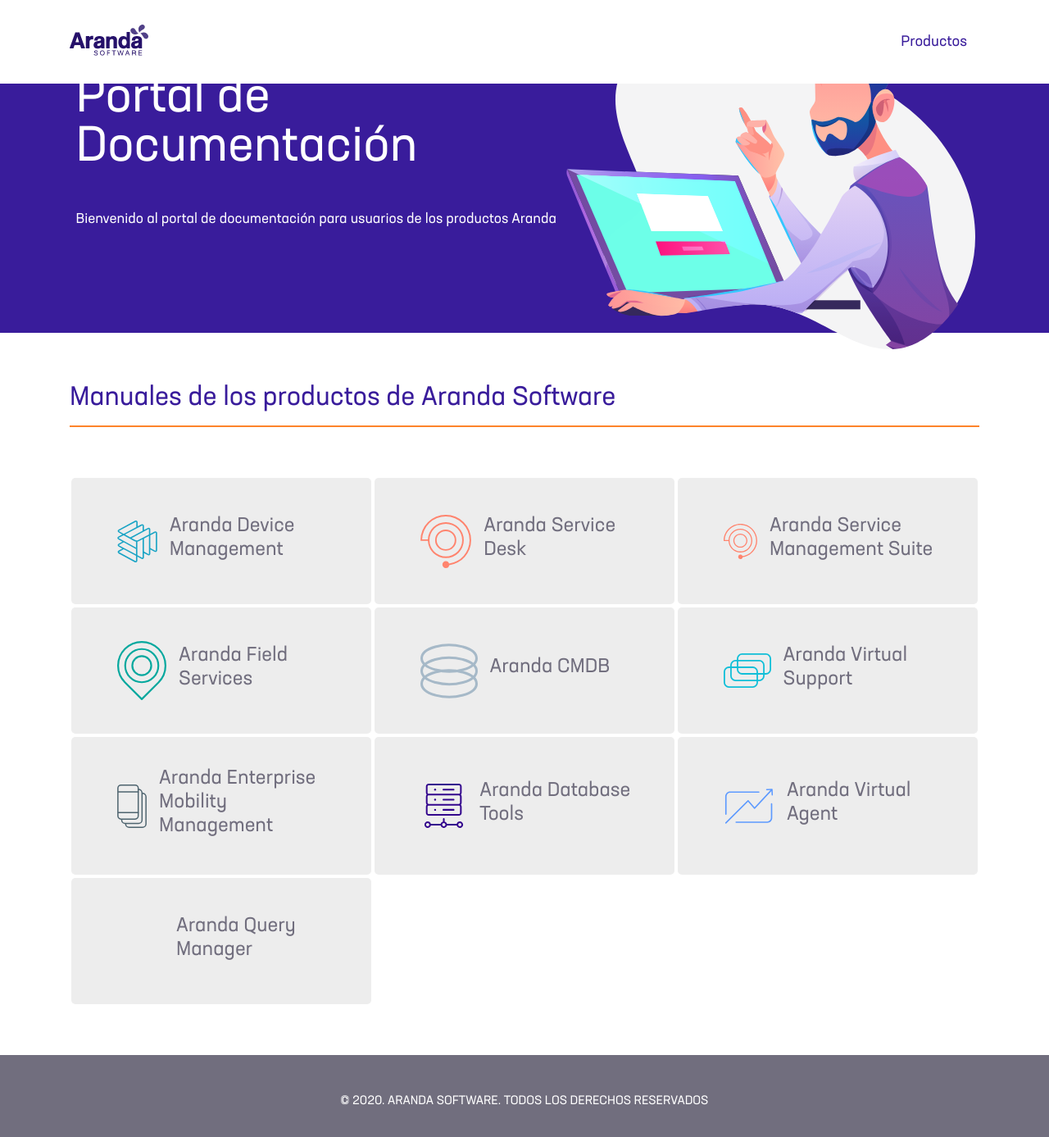
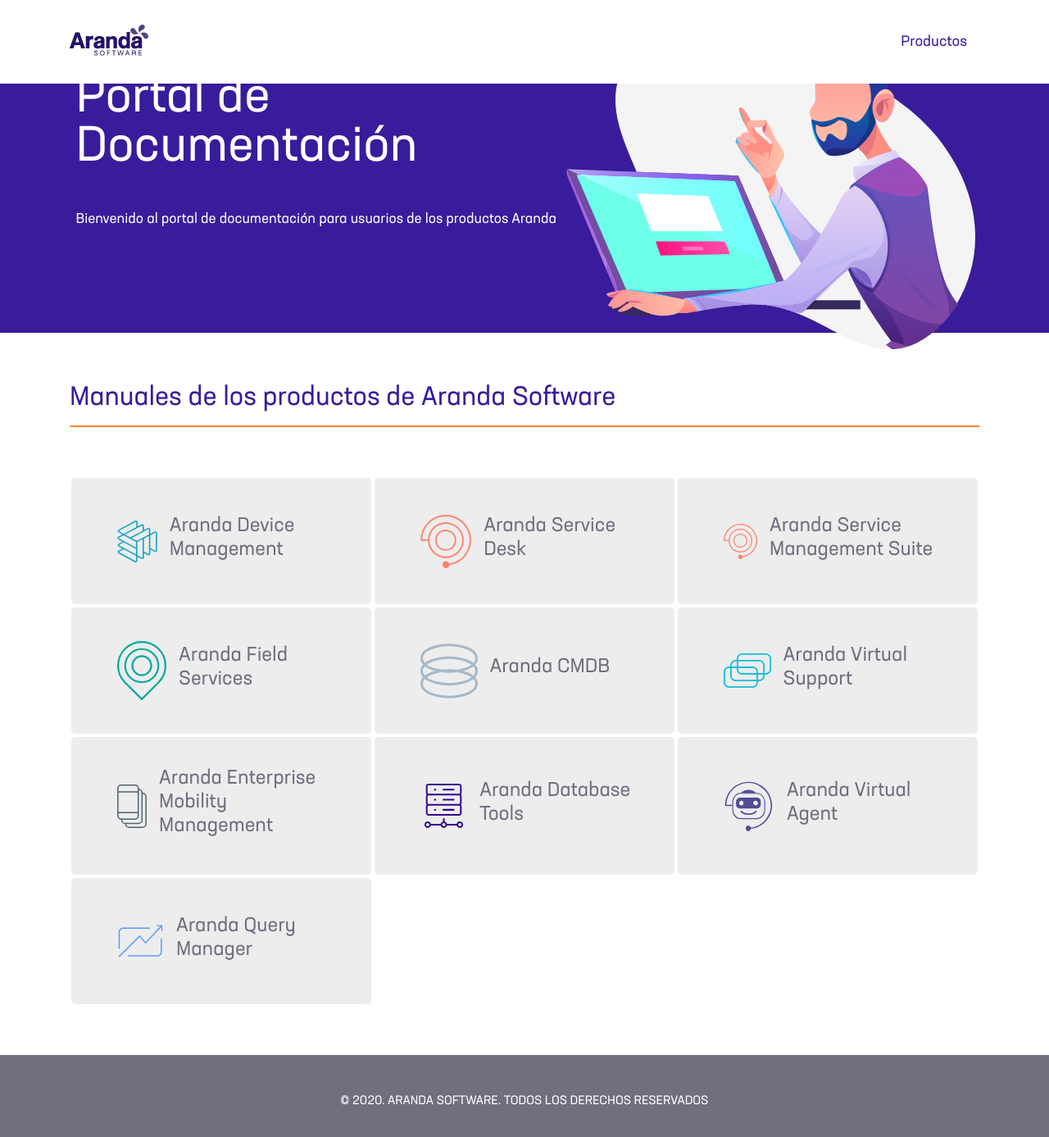
Before and after one commit to aranda-docs/aranda-docs-theme, a Jekyll site: the page built from index.md, in a window 1280 px wide and 1400 px high, scrolled down 92 px. Shown: the top 1387 px of the window at 82% size. Built offline with Jekyll 4.4.1, drawn with Linux system fonts in a browser that asks for light colours.

Commit message:
Update site.css

```diff
--- a/assets/css/site.css
+++ b/assets/css/site.css
@@ -250,7 +250,7 @@ textarea {
     background-image: url("../images/services/virtual-agent.svg");
 }
 
-.ar-badge-service__icon.--virtual-agent {
+.ar-badge-service__icon.--query-manager {
     background-image: url("../images/services/query-manager.svg");
 }
 
```
